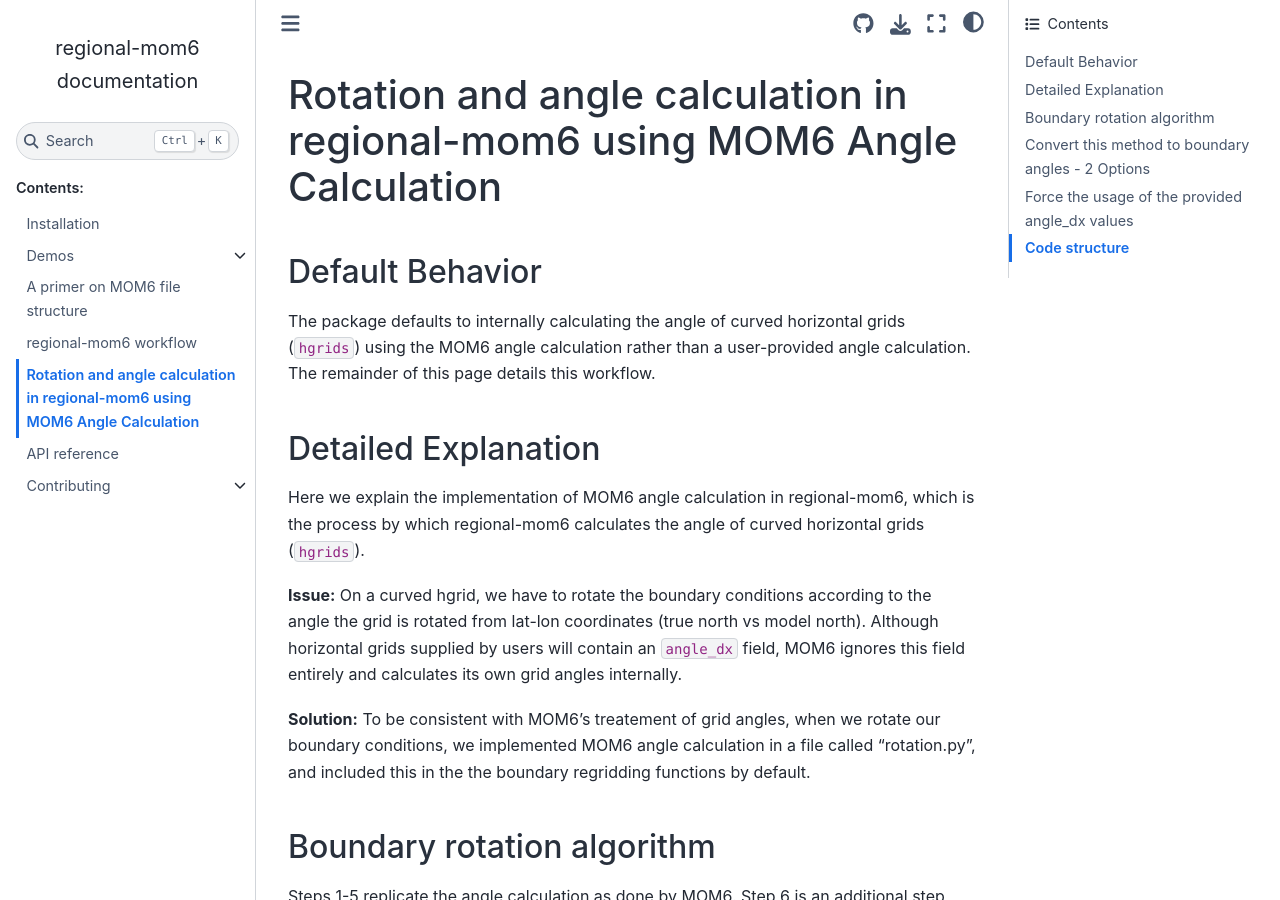
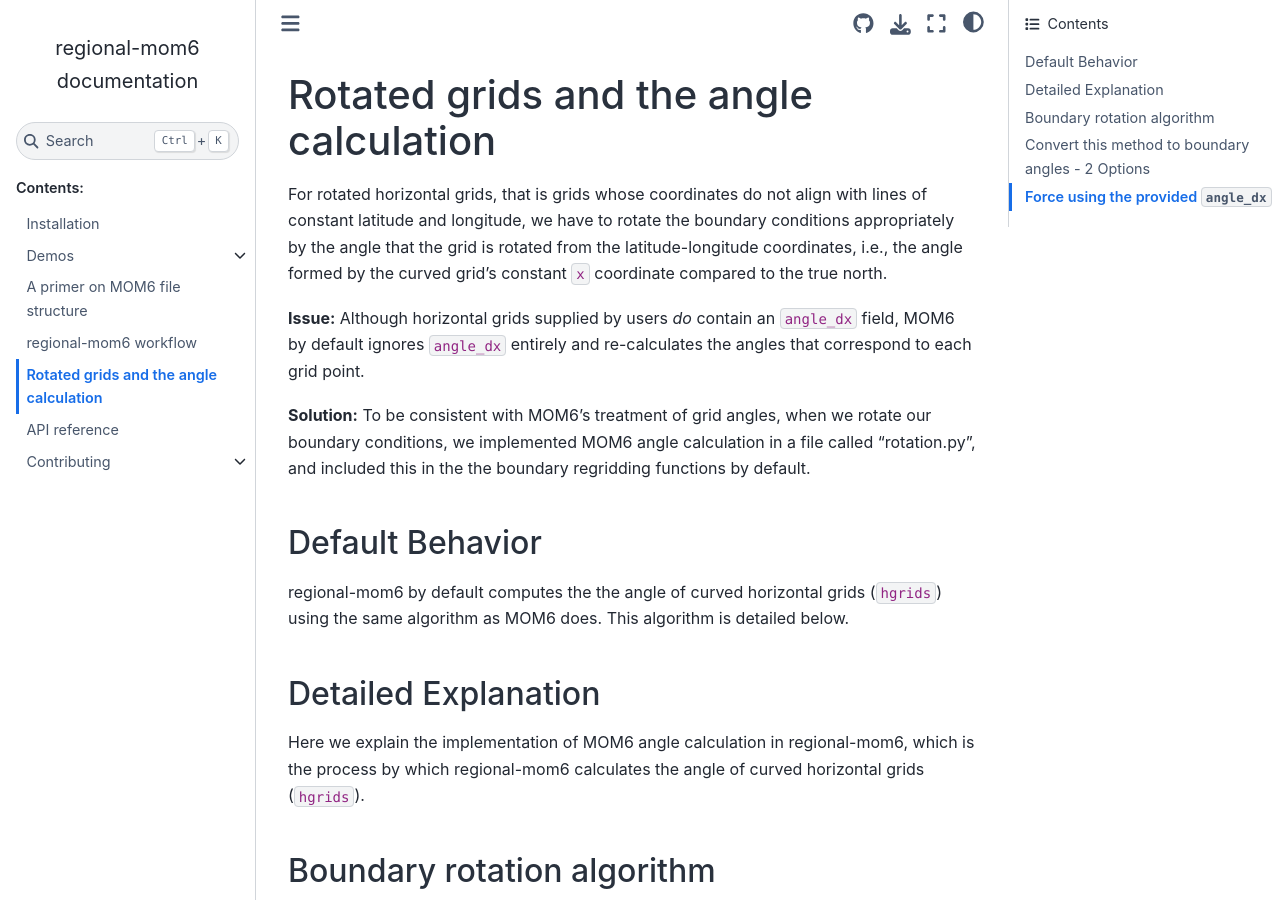
Before and after one commit to COSIMA/regional-mom6, a Sphinx documentation site: the page built from docs/angle_calculation.md, in a window 1280 px wide and 900 px high. Built offline with Sphinx 7.4.7 and the Sphinx Book theme 1.1.4, drawn with Linux system fonts in a browser that asks for light colours; pages that are not in the unit, such as notebooks, are missing from menus; some of the changed text lies outside the part shown.

Commit message:
enhance intro

```diff
--- a/docs/angle_calculation.md
+++ b/docs/angle_calculation.md
@@ -1,16 +1,18 @@
-# Rotation and angle calculation in regional-mom6 using MOM6 Angle Calculation
+# Rotated grids and the angle calculation
+
+For rotated horizontal grids, that is grids whose coordinates do not align with lines of constant latitude and longitude, we have to rotate the boundary conditions appropriately by the angle that the grid is rotated from the latitude-longitude coordinates, i.e., the angle formed by the curved grid's constant ``x`` coordinate compared to the true north.
+
+**Issue:** Although horizontal grids supplied by users _do_ contain an `angle_dx` field, MOM6 by default ignores `angle_dx`  entirely and re-calculates the angles that correspond to each grid point.
+
+**Solution:** To be consistent with MOM6's treatment of grid angles, when we rotate our boundary conditions, we implemented MOM6 angle calculation in a file called "rotation.py", and included this in the the boundary regridding functions by default.
 
 ## Default Behavior
-The package defaults to internally calculating the angle of curved horizontal grids (``hgrids``) using the MOM6 angle calculation rather than a user-provided angle calculation. The remainder of this page details this workflow.
+regional-mom6 by default computes the the angle of curved horizontal grids (``hgrids``) using the same algorithm as MOM6 does.
+This algorithm is detailed below.
 
 ## Detailed Explanation
 
 Here we explain the implementation of MOM6 angle calculation in regional-mom6, which is the process by which regional-mom6 calculates the angle of curved horizontal grids (``hgrids``).
-
-**Issue:** On a curved hgrid, we have to rotate the boundary conditions according to the angle the grid is rotated from lat-lon coordinates (true north vs model north). Although horizontal grids supplied by users will contain an `angle_dx` field, MOM6 ignores this field entirely and calculates its own grid angles internally.
-
-**Solution:** To be consistent with MOM6's treatement of grid angles, when we rotate our boundary conditions, we implemented MOM6 angle calculation in a file called "rotation.py", and included this in the the boundary regridding functions by default.
-
 
 ## Boundary rotation algorithm
 Steps 1-5 replicate the angle calculation as done by MOM6. Step 6 is an additional step required to apply this algorithm to the boundary points.
@@ -31,10 +33,6 @@ Since the boundaries for a regional MOM6 domain are on the `q` points and not on
 2. **GIVEN_ANGLE**: Don't calculate the angle and use the user-provided field in the hgrid called `angle_dx`.
 
 
-## Force the usage of the provided angle_dx values
+## Force using the provided `angle_dx`
 
-To use the provided angles instead of the default algorithm, when calling the regridding functions `regrid_velocity_tracers` and `regrid_tides`, set the optional argument `rotational method = given_angle`
-
-## Code structure
-
-Most calculation code is implemented in the `rotation.py`, which is called by the regridding functions if rotation is required.
+To enforce using the provided angles instead of the default algorithm, when calling the regridding methods `regrid_velocity_tracers` and `regrid_tides`, set the optional keyword argument `rotational method = given_angle`
```
